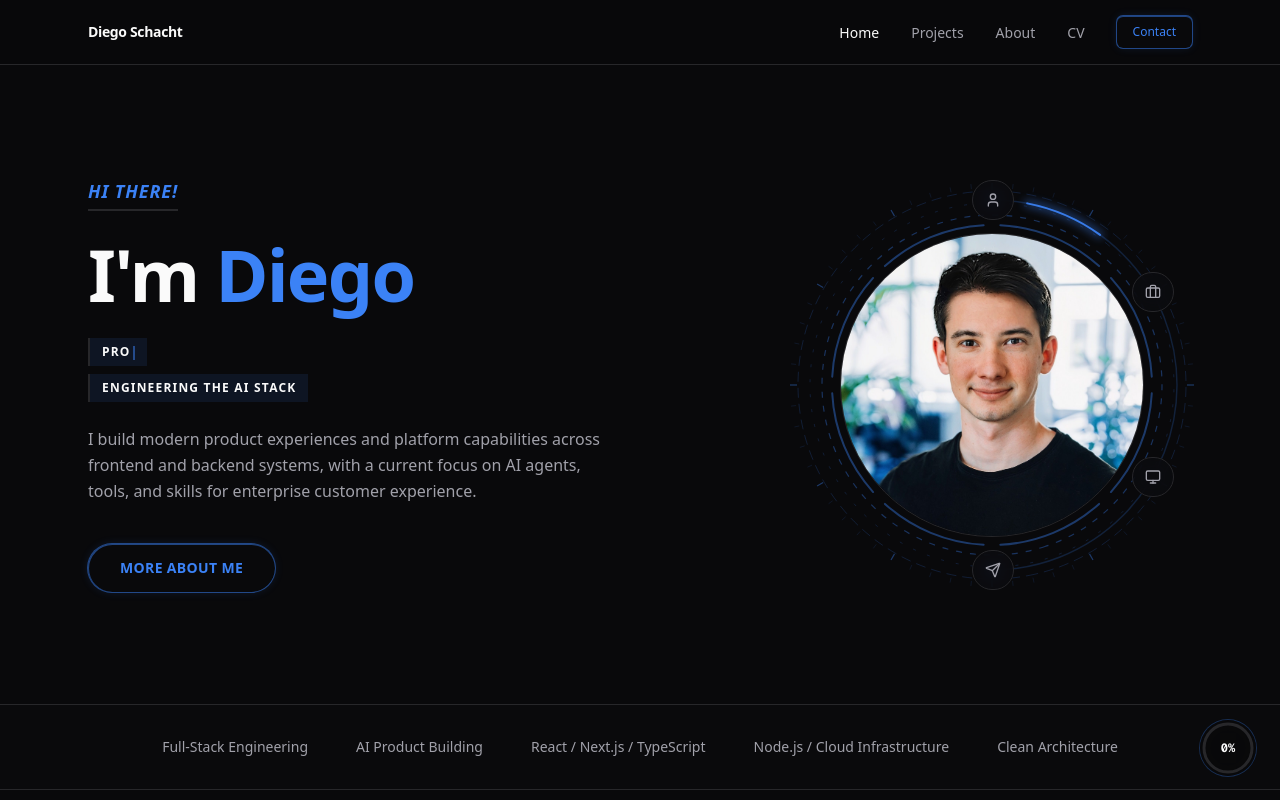
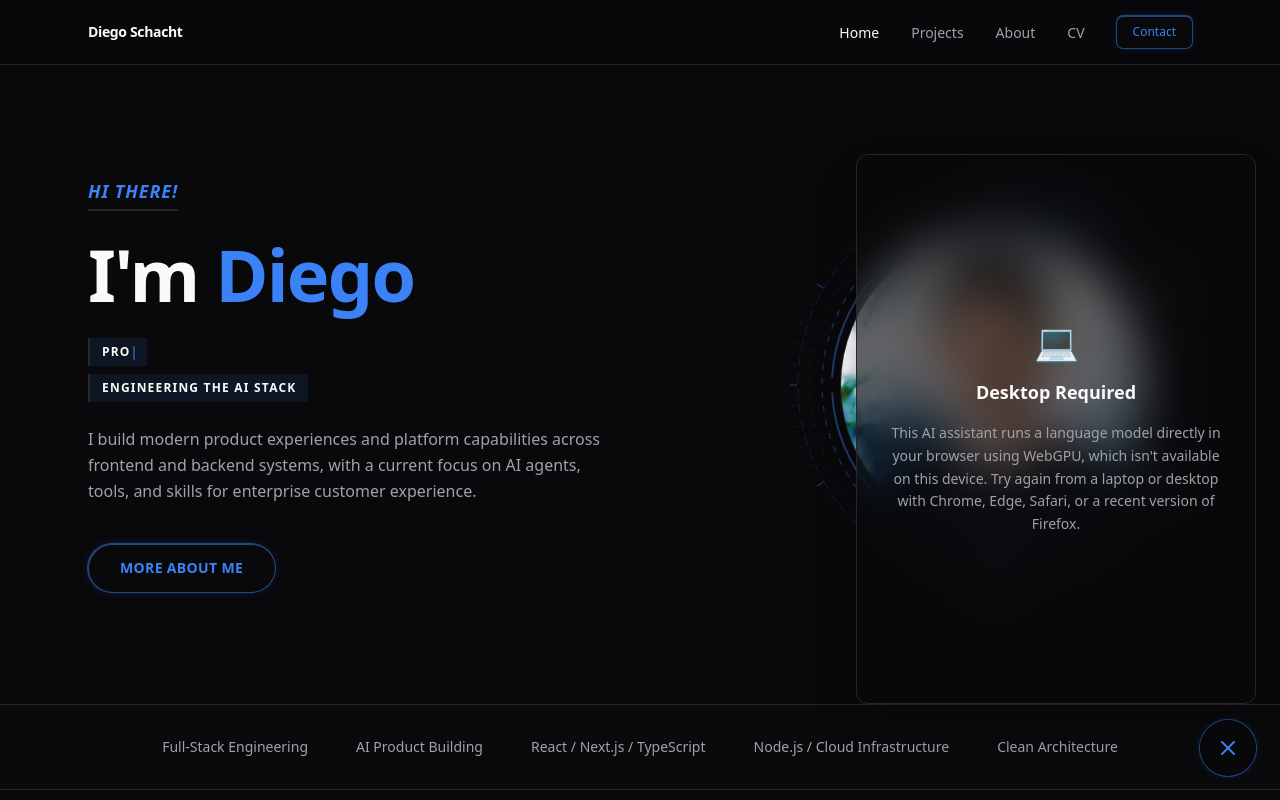
Before and after one commit to diegoschacht/diegoschacht.github.io, a Next.js app: page / in a window 1280 px wide. Both pictures are taken after a click on the button "Open AI chat". Shown: the top 800 px of the page. Built offline with nearby package versions, Linux system fonts and the light colour scheme.

Commit message:
feat: improve WebGPU support handling in ChatWidget and worker

```diff
--- a/src/features/chat/components/chat-widget.tsx
+++ b/src/features/chat/components/chat-widget.tsx
@@ -65,8 +65,6 @@ export default function ChatWidget() {
       workerRef.current.addEventListener("message", (e) => {
         const d = e.data;
         switch (d.status) {
-          case "supported":
-            break;
           case "progress_total":
             setLoadProgress(d.progress);
             setLoadLoaded(d.loaded);
@@ -135,10 +133,18 @@ export default function ChatWidget() {
     return workerRef.current;
   }, []);
 
-  const handleBubbleClick = () => {
+  const handleBubbleClick = async () => {
     if (stage === "idle") {
-      // Check WebGPU support, then start loading
-      if (!(navigator as unknown as { gpu?: unknown }).gpu) {
+      // Probe WebGPU properly: check navigator.gpu and requestAdapter()
+      try {
+        const gpu = (navigator as unknown as { gpu?: { requestAdapter: () => Promise<unknown> } }).gpu;
+        const adapter = gpu ? await gpu.requestAdapter() : null;
+        if (!adapter) {
+          setStage("unsupported");
+          setIsOpen(true);
+          return;
+        }
+      } catch {
         setStage("unsupported");
         setIsOpen(true);
         return;
@@ -344,16 +350,18 @@ export default function ChatWidget() {
             transition={{ type: "spring", damping: 25, stiffness: 300 }}
             className="fixed bottom-24 right-6 z-50 flex h-[550px] w-[400px] max-w-[calc(100vw-2rem)] flex-col overflow-hidden rounded-xl border border-border/40 bg-background/60 backdrop-blur-xl shadow-2xl"
           >
-            {/* Unsupported state */}
+            {/* Unsupported — no WebGPU */}
             {stage === "unsupported" && (
               <div className="flex flex-1 flex-col items-center justify-center gap-4 p-8 text-center">
-                <div className="text-4xl">⚠️</div>
+                <div className="text-4xl">💻</div>
                 <h3 className="text-lg font-semibold text-foreground">
-                  WebGPU Not Supported
+                  Desktop Required
                 </h3>
                 <p className="text-sm text-muted-foreground leading-relaxed">
-                  This AI assistant requires WebGPU, which is available in
-                  Chrome 113+, Edge 113+, and recent Firefox builds.
+                  This AI assistant runs a language model directly in your
+                  browser using WebGPU, which isn&apos;t available on this
+                  device. Try again from a laptop or desktop with Chrome, Edge,
+                  Safari, or a recent version of Firefox.
                 </p>
               </div>
             )}
--- a/src/features/chat/worker.ts
+++ b/src/features/chat/worker.ts
@@ -33,18 +33,6 @@ function disposePastKeyValues() {
   // eslint-disable-next-line @typescript-eslint/no-explicit-any
   (pastKeyValuesCache as any)?.dispose?.();
   pastKeyValuesCache = null;
-}
-
-async function check() {
-  try {
-    // eslint-disable-next-line @typescript-eslint/no-explicit-any
-    const adapter = await (navigator as any).gpu?.requestAdapter();
-    if (!adapter)
-      throw new Error("WebGPU is not supported (no adapter found)");
-    self.postMessage({ status: "supported" });
-  } catch (e) {
-    self.postMessage({ status: "error", data: String(e) });
-  }
 }
 
 async function load() {
@@ -151,9 +139,6 @@ async function generate(messages: ChatMessage[]) {
 self.addEventListener("message", async (e: MessageEvent) => {
   const { type, data } = e.data;
   switch (type) {
-    case "check":
-      check();
-      break;
     case "load":
       load();
       break;
```
